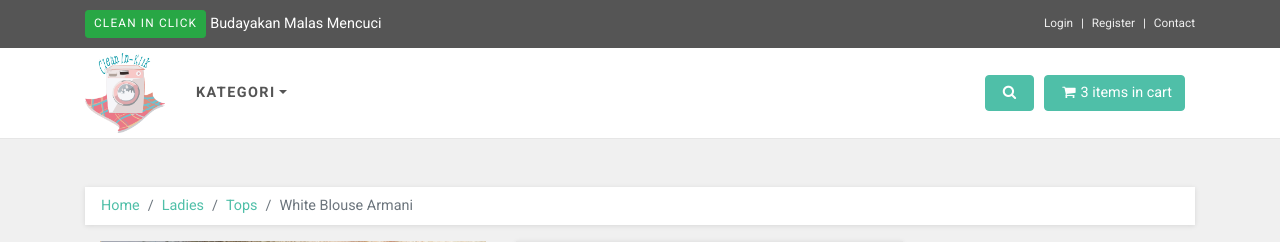
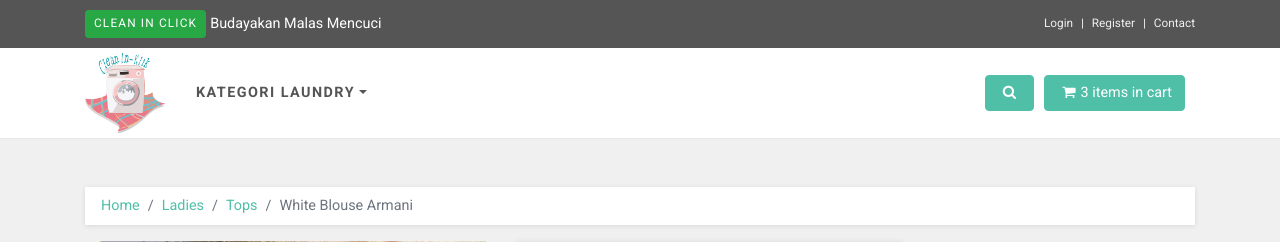
Before and after one commit to ekaru04/online-website-ecommerce, a PHP site: page /detail.php in a window 1280 px wide. Shown: the top 242 px of the page. Run offline with PHP 8.4, Linux system fonts and the light colour scheme.

Commit message:
Shinta Mauliantika

```diff
--- a/detail.php
+++ b/detail.php
@@ -87,7 +87,7 @@
           <div id="navigation" class="collapse navbar-collapse">
             <ul class="navbar-nav mr-auto">
               <!-- <li class="nav-item"><a href="#" class="nav-link active">Home</a></li> -->
-              <li class="nav-item dropdown menu-large"><a href="#" data-toggle="dropdown" data-hover="dropdown" data-delay="200" class="dropdown-toggle nav-link">Kategori<b class="caret"></b></a>
+              <li class="nav-item dropdown menu-large"><a href="#" data-toggle="dropdown" data-hover="dropdown" data-delay="200" class="dropdown-toggle nav-link">KATEGORI LAUNDRY<b class="caret"></b></a>
                 <ul class="dropdown-menu megamenu">
                   <li>
                     <div class="row">
```
